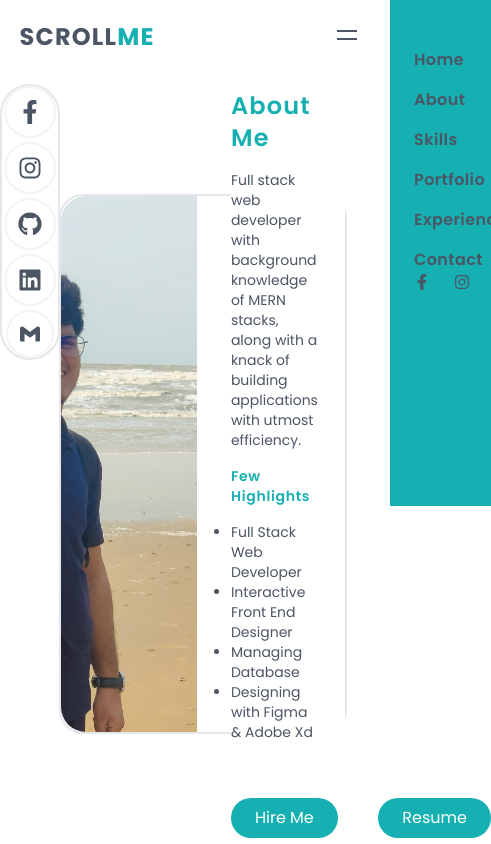
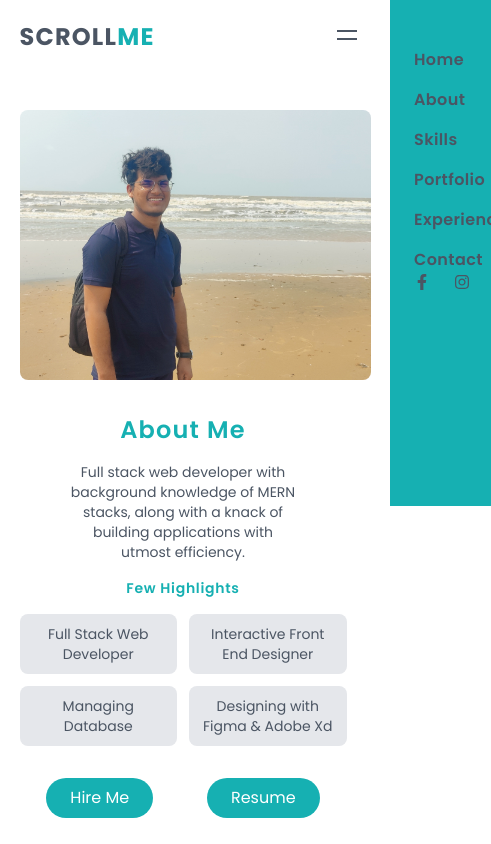
Before and after one commit to saurabhbakolia/Portfolio-Website, a React (Create React App) app: page /about in a window 390 px wide. Shown: the whole page, 491 px wide, since content can reach past the window. Built offline with nearby package versions, Linux system fonts and the light colour scheme.

Commit message:
About Page Responsive Done

```diff
--- a/src/components/AboutPage.js
+++ b/src/components/AboutPage.js
@@ -3,34 +3,33 @@ import Navbar from './Navbar'
 import SocialMediaIcons from './SocialMediaIcons'
 import { Link } from 'react-router-dom'
 import Image from '../assets/portfolio.jpg'
-
 const AboutPage = () => {
     return (
         <>
             <main className="landing_page_bg w-screen h-screen">
                 <Navbar />
-                <div className='flex justify-between items-center'>
-                    <div className='w-[15%] h-[89.90vh]'><SocialMediaIcons /></div>
-                    <div className='flex justify-between items-center w-[85%] h-[64vh] mr-[15.5%] border-2 border-gray-200 bg-white rounded-3xl'>
-                        <div className='w-[68%] text-center about__page__Div h-full '>
-                            {/* <img src={Image} alt="code_image" className='object-cover h-full w-[full]' /> */}
-                            <div className='about__photo__div'></div>
+                <div className='flex justify-around lg:justify-between xl:justify-center items-center w-full'>
+                    <div className='hidden lg:block lg:w-[15%] lg:h-[89.90vh]'><SocialMediaIcons /></div>
+                    <div className='flex flex-col lg:flex-row justify-evenly xl:justify-between items-center w-full h-[90vh] lg:w-[85%] lg:h-[64vh] lg:mr-[15.5%] bg-white rounded-3xl lg:space-x-8 md:space-x-6 xl:space-x-10'>
+                        <div className='w-full lg:w-[50%] lg:h-full text-center about__page__Div flex justify-center items-center'>
+                            <img src={Image} alt="code_image" className='object-cover w-full max-w-[90vw] h-[32vh] lg:h-full rounded-lg' />
+                            {/* <div className='about__photo__div'></div> */}
                         </div>
-                        <div className='w-[40%] flex-col space-y-4 bg-white pr-6'>
-                            <h3 className='text-[#16B0B2] text-2xl font-medium tracking-wider font-semibold'>About Me</h3>
-                            <p className='tracking-normal text-sm text-gray-600'>Full stack web developer with background knowledge of MERN stacks, along with a knack of building applications with utmost efficiency.</p>
-                            <h1 className='text-sm tracking-wider font-semibold text-[#16B0B2]'>Few Highlights</h1>
-                            <ul className='text-gray-600 text-sm'>
-                                <li className='list-disc'>Full Stack Web Developer</li>
-                                <li className='list-disc'>Interactive Front End Designer</li>
-                                <li className='list-disc'>Managing Database</li>
-                                <li className='list-disc'>Designing with Figma & Adobe Xd</li>
+                        <div className='pt-2 lg:pt-0 w-[90vw] lg:w-[50%] flex flex-col justify-center items-center space-y-4  lg:space-y-2 xl:space-y-5 bg-white pr-6 text-center'>
+                            <h3 className='text-[#16B0B2] text-2xl md:text-3xl tracking-wider font-semibold'>About Me</h3>
+                            <p className='tracking-normal text-sm md:text-lg text-gray-600 w-[70%] lg:w-full text-center'>Full stack web developer with background knowledge of MERN stacks, along with a knack of building applications with utmost efficiency.</p>
+                            <h1 className='text-sm md:text-lg tracking-wider font-semibold text-[#16B0B2]'>Few Highlights</h1>
+                            <ul className='text-gray-600 text-sm md:text-base grid grid-cols-2 gap-3 text-center place-items-center'>
+                                <li className='bg-gray-200 rounded-lg w-full justify-center h-[60px] py-1 px-2 sm:py-2 sm:px-2 text-center flex items-center list-none'>Full Stack Web Developer</li>
+                                <li className='bg-gray-200 rounded-lg w-full justify-center h-[60px] py-1 px-2 sm:py-2 sm:px-2 text-center flex items-center list-none'>Interactive Front End Designer</li>
+                                <li className='bg-gray-200 rounded-lg w-full justify-center h-[60px] py-1 px-2 sm:py-2 sm:px-2 text-center flex items-center list-none'>Managing Database</li>
+                                <li className='bg-gray-200 rounded-lg w-full justify-center h-[60px] py-1 px-2 sm:py-2 sm:px-2 text-center flex items-center list-none'>Designing with Figma & Adobe Xd</li>
                             </ul>
 
 
-                            <ul className='pt-10 flex w-[260px] justify-between items-center'>
-                                <li><button className='hover:shadow-md bg-[#16B0B2] text-white px-6 py-2 rounded-full'><Link to='#' target="_hireMe">Hire Me</Link></button></li>
-                                <li><button className='hover:shadow-md bg-[#16B0B2] text-white px-6 py-2 rounded-full'><Link to='#' target="_hireMe">Resume</Link></button></li>
+                            <ul className='pt-4 flex justify-around items-center w-full'>
+                                <li><button className=' md:px-8 md:py-4 md:text-xl hover:shadow-md bg-[#16B0B2] text-white px-6 py-2 rounded-full'><Link to='#' target="_hireMe">Hire Me</Link></button></li>
+                                <li><button className=' md:px-8 md:py-4 md:text-xl hover:shadow-md bg-[#16B0B2] text-white px-6 py-2 rounded-full'><Link to='#' target="_hireMe">Resume</Link></button></li>
                             </ul>
                         </div>
                     </div>
--- a/src/components/LandingPage.js
+++ b/src/components/LandingPage.js
@@ -12,17 +12,17 @@ const LandingPage = () => {
                 <div className='flex justify-between items-center '>
                     <div className='hidden lg:block lg:w-[15%] lg:h-[89.90vh]'><SocialMediaIcons /></div>
                     <div className='w-[100%] h-[90vh] flex flex-col-reverse justify-evenly items-center lg:flex-row lg:justify-between lg:items-center lg:w-[85%] lg:h-[89.90vh] lg:mr-[15.5%]'>
-                        <div className='w-[90%] lg:w-[46%]  flex-col items-center justify-center md:space-y-7 space-y-5 text-start sm:text-center '>
+                        <div className='w-[90%] lg:w-[46%]  flex-col items-center justify-center md:space-y-7 space-y-5 text-center sm:text-center '>
                             <h3 className='text-[#16B0B2] text-base md:text-2xl font-medium tracking-wider'>Hello I'm</h3>
                             <h1 className='text-3xl md:text-6xl lg:text-4xl font-medium tracking-wider text-gray-600'>Saurabh Bakolia</h1>
                             <p className='text-gray-500 font-semibold tracking-wider md:text-2xl lg:text-xl'>Full stack Web Developer</p>
                             <p className='tracking-normal text-sm md:text-lg text-gray-600'>A Full-Stack developer.Design, develop, and maintain fully-fledged and functioning platforms with databases or servers. </p>
-                            <ul className='pt-2 lg:pt-10 flex w-[260px] sm:w-full justify-between sm:justify-evenly items-center'>
+                            <ul className='pt-2 lg:pt-10 flex sm:w-full justify-around sm:justify-evenly items-center'>
                                 <li><button className='hover:shadow-md bg-[#16B0B2] text-white px-6 py-2 md:px-8 md:py-4 md:text-xl rounded-full'><Link to='#' target="_hireMe">Hire Me</Link></button></li>
                                 <li><button className='hover:shadow-md bg-[#16B0B2] text-white px-6 py-2 md:px-8 md:py-4 md:text-xl rounded-full'><Link to='#' target="_hireMe">Resume</Link></button></li>
                             </ul>
                         </div>
-                        <div className='w-[90%] max-w-[400px] lg:w-[42%] md:max-w-[600px] text-center'>
+                        <div className='w-[90%] lg:w-[42%] md:max-w-[600px] text-center'>
                             <img src={Image} alt="code_image" className='w-full h-[200px] md:h-[24vh] lg:h-[30vh] rounded-full contains cover-full' />
                             <h2 className='pt-6 text-2xl md:text-4xl lg:text-3xl text-gray-600 font-semibold tracking-widest'>Code Never Lie</h2>
                         </div>
--- a/src/index.css
+++ b/src/index.css
@@ -55,7 +55,7 @@ code {
 } */
 
 /* *! Media queries */
-
+/*
 
 @media only screen and (max-width: 600px) {}
 
@@ -67,7 +67,7 @@ code {
   }
 
   .about__photo__div {
-    width: 80%;
+    width: 100%;
     height: 100%;
     background: url('./assets/portfolio.jpg');
     background-position: center;
@@ -94,4 +94,4 @@ code {
     border-top-left-radius: 20px;
     border-bottom-left-radius: 20px;
   }
-}
+} */
```
